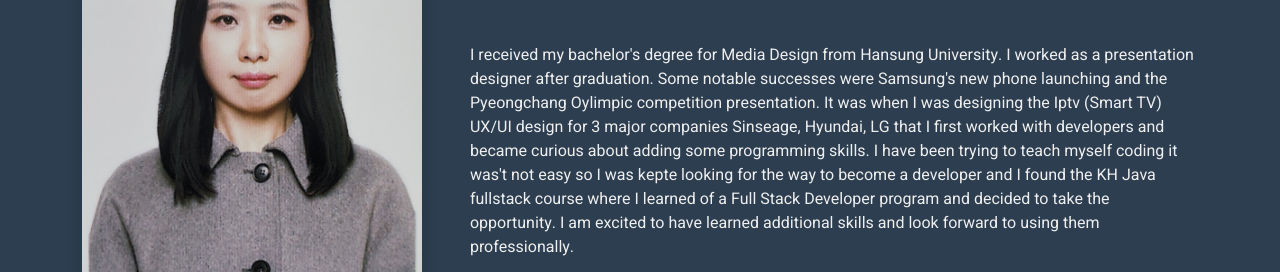
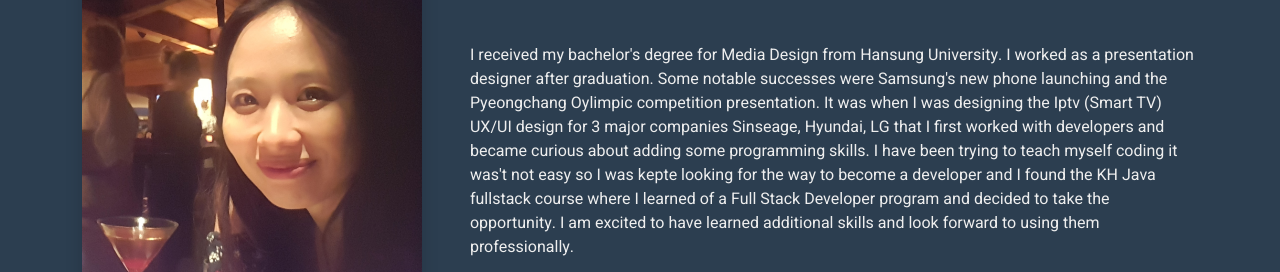
Before and after one commit to juneyoungMiller/june.github.io, a plain HTML site: page index.html in a window 1280 px wide. Shown: the part 117-389 px from the top of the page. Drawn offline with nearby package versions, Linux system fonts and the light colour scheme.

Commit message:
changed pic

```diff
--- a/index.html
+++ b/index.html
@@ -47,7 +47,7 @@
         <div class="row g-5">
             <div class="col-lg-4 sticky-lg-top vh-100">
                 <div class="d-flex flex-column h-100 text-center overflow-auto shadow">
-                    <img class="w-100 img-fluid mb-4" src="img/profile.jpg" alt="Image">
+                    <img class="w-100 img-fluid mb-4" src="img/june.jpg" alt="Image">
                     <h1 class="text-primary mt-2">Juneyoung Miller<br></h1>
                     <div class="mb-4" style="height: 22px;">
                         <h4 class="typed-text-output d-inline-block text-light"></h4>
```
Also changed, not shown: img/june.jpg (added).
